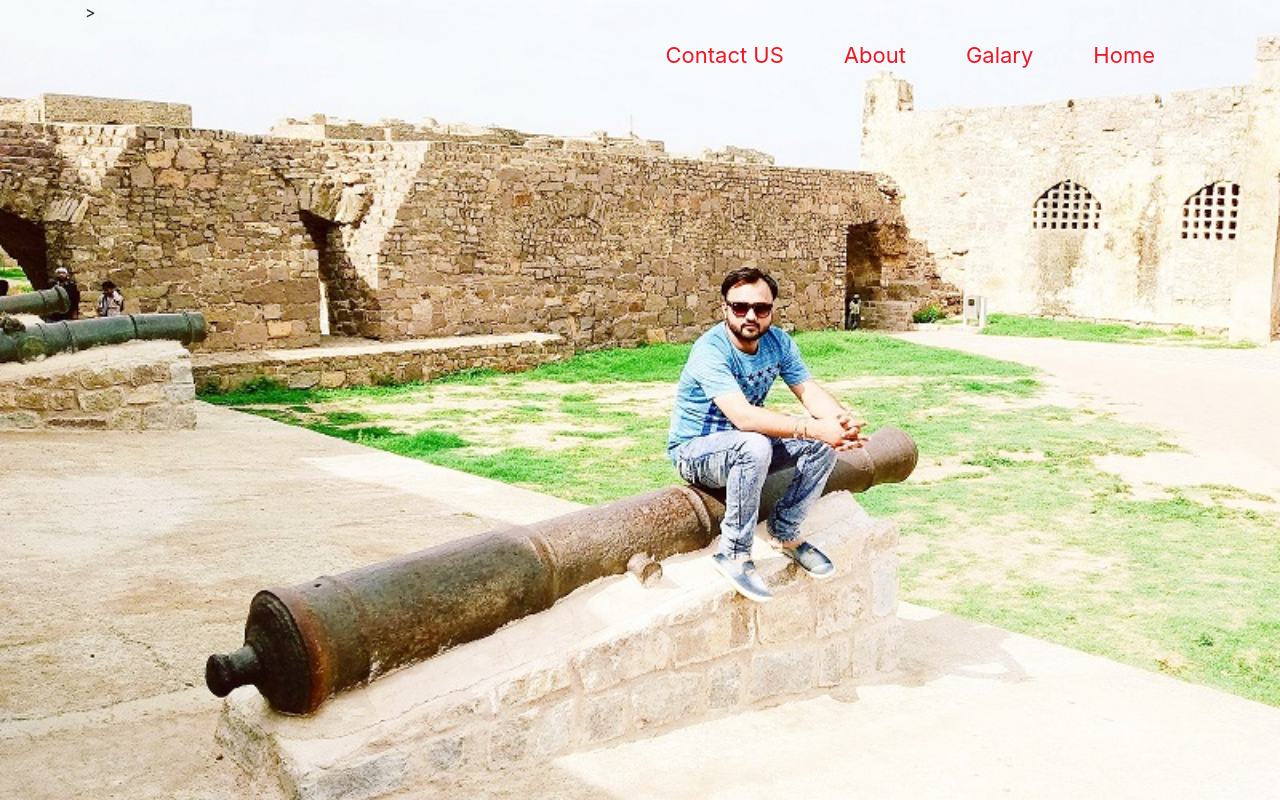
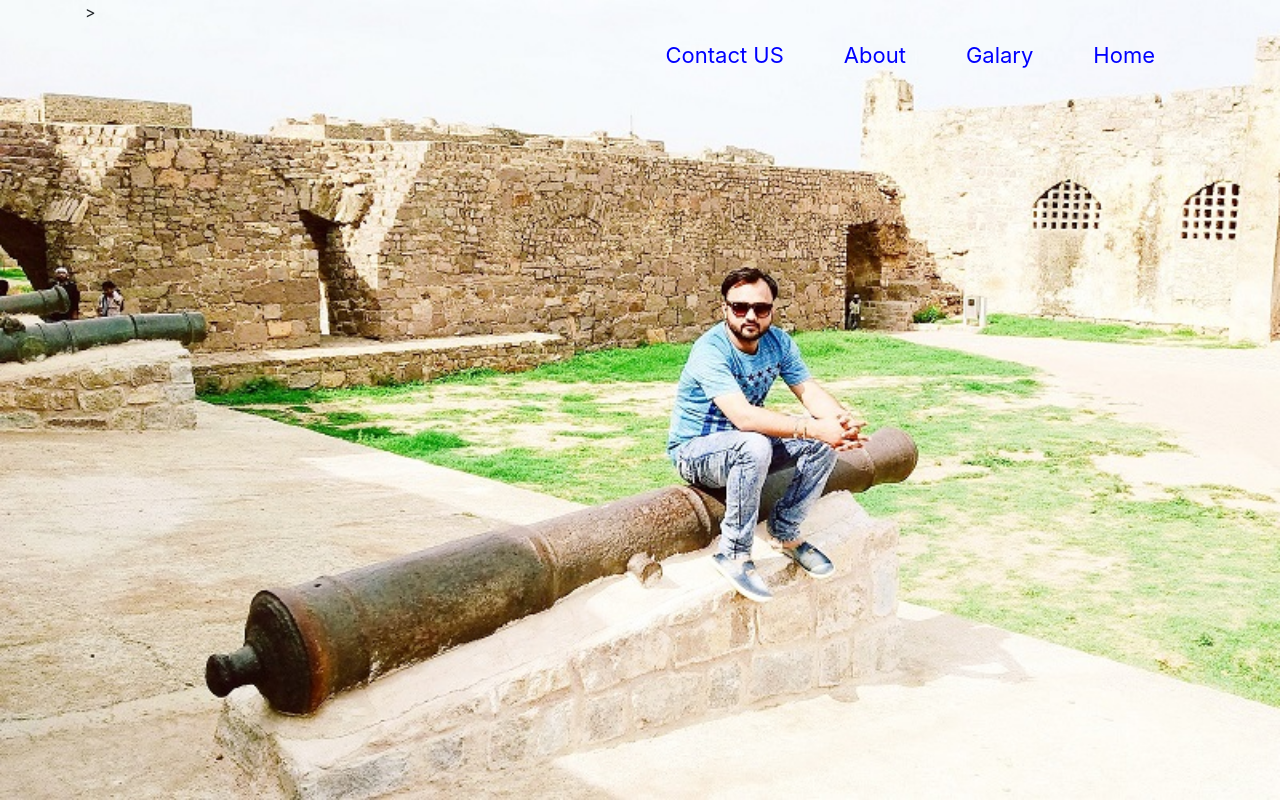
Before and after one commit to Suchitsrivastav/SanySrivastav, a plain HTML site: page index.html in a window 1280 px wide. Drawn offline with nearby package versions, Linux system fonts and the light colour scheme.

Commit message:
Update index.html

```diff
--- a/index.html
+++ b/index.html
@@ -20,7 +20,7 @@ display: flex;
 justify-content: space-around;
 text-decoration: none;
 font-size: 22px;
-color: white;
+color: yellow;
 float: right;
 padding: 5px 20px;
 border: rgb(240, 11, 11) solid  transparent;
@@ -30,16 +30,16 @@ margin-right: 20px;
 }
 .menu a:link{
 
-    color: rgb(240, 23, 34);
+    color: blue;
 }
 .menu a:hover{
     color:black;
     font-size: 30px;
-    background-color: white;
+    background-color: green;
 
 }
  a.active{
-    background-color:white;
+    background-color:orange;
     color: black;
     </style>
 
```
